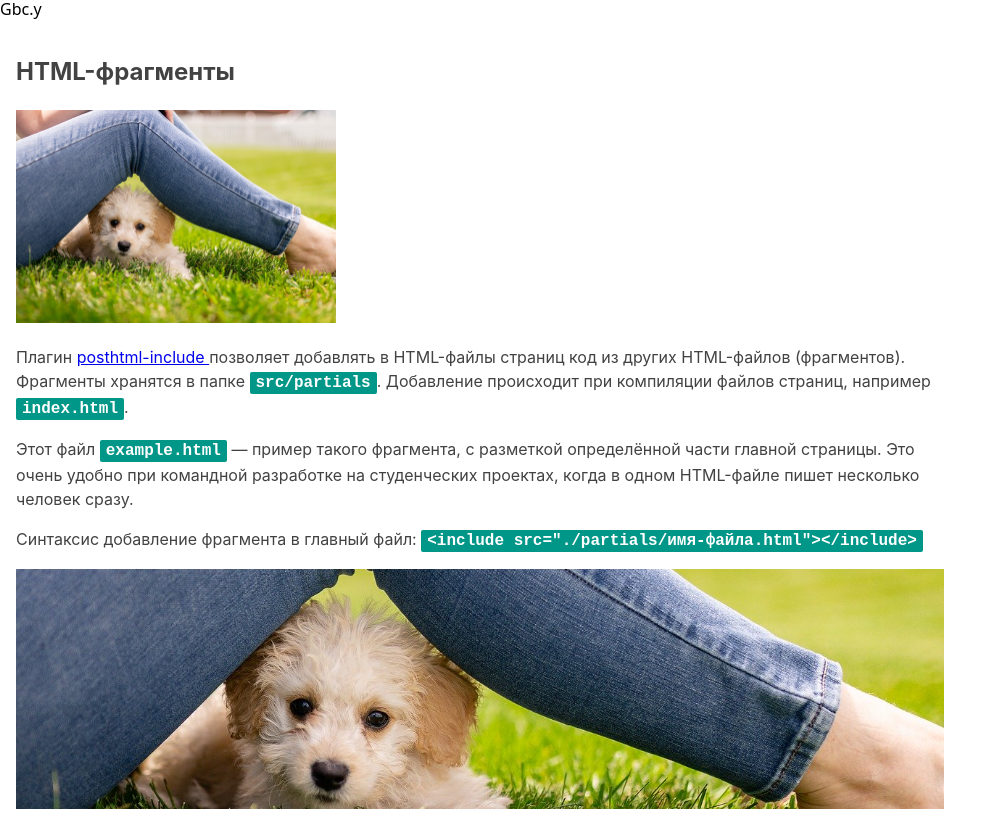
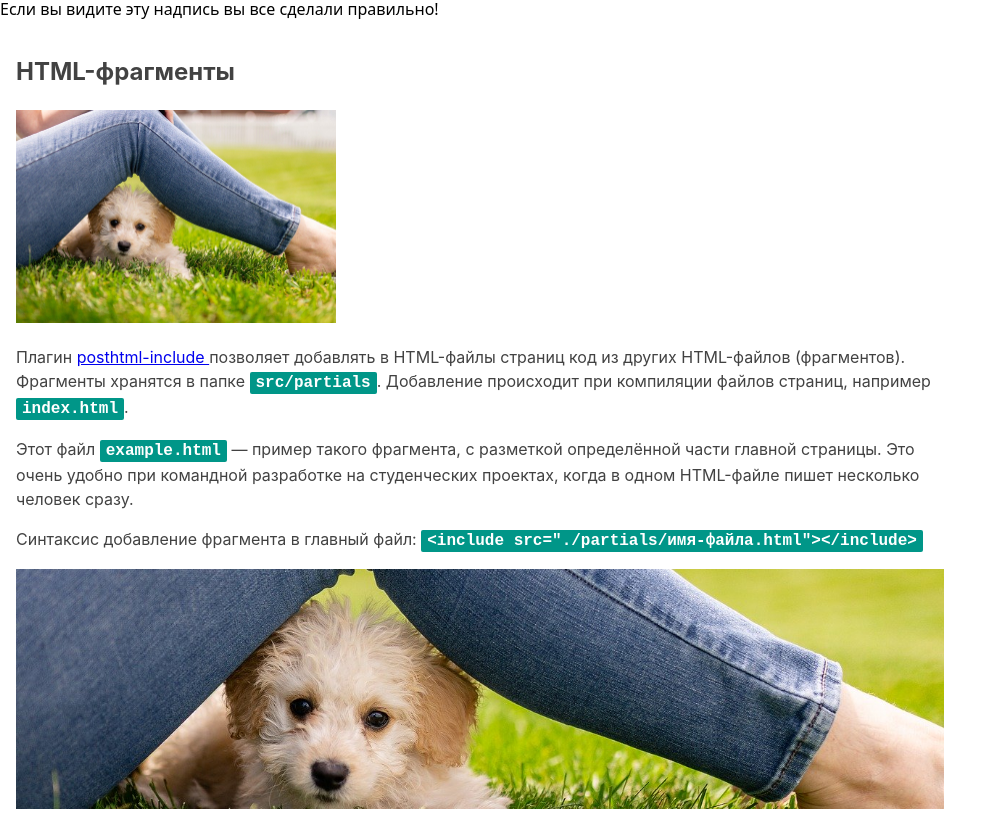
Before and after one commit to OlehPotap/cookies, a website built with Parcel: page src/index.html in a window 1280 px wide. Shown: the whole page, without its empty margins (0-1006 px from the left). Built offline with nearby package versions, Linux system fonts and the light colour scheme.

Commit message:
Видите?

```diff
--- a/src/index.html
+++ b/src/index.html
@@ -19,7 +19,7 @@
     />
   </head>
   <body>
-    <header>Gbc.y</header>
+    <header>Если вы видите эту надпись вы все сделали правильно!</header>
     <!-- Так добавляются фрагменты в главные HTML-файлы страниц. -->
     <include src="./partials/example.html"></include>
 
```
